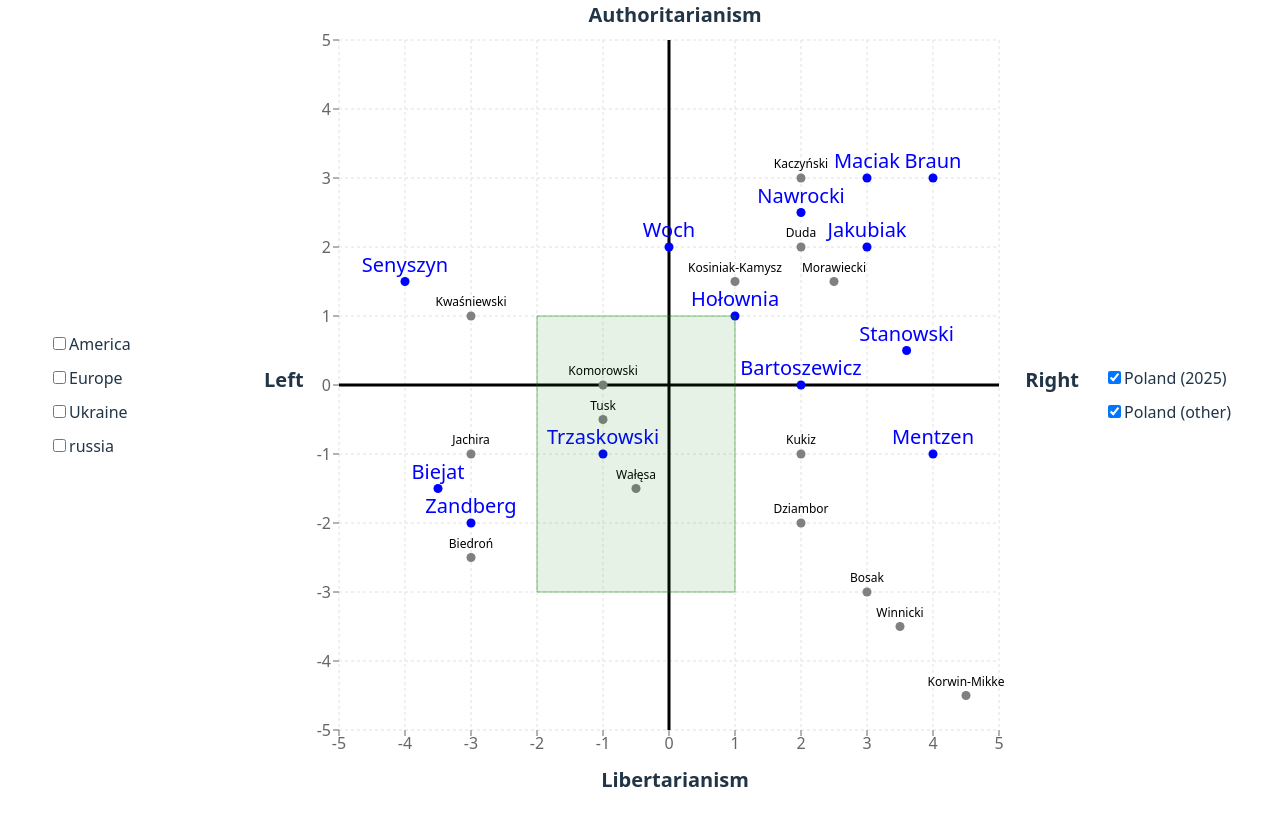
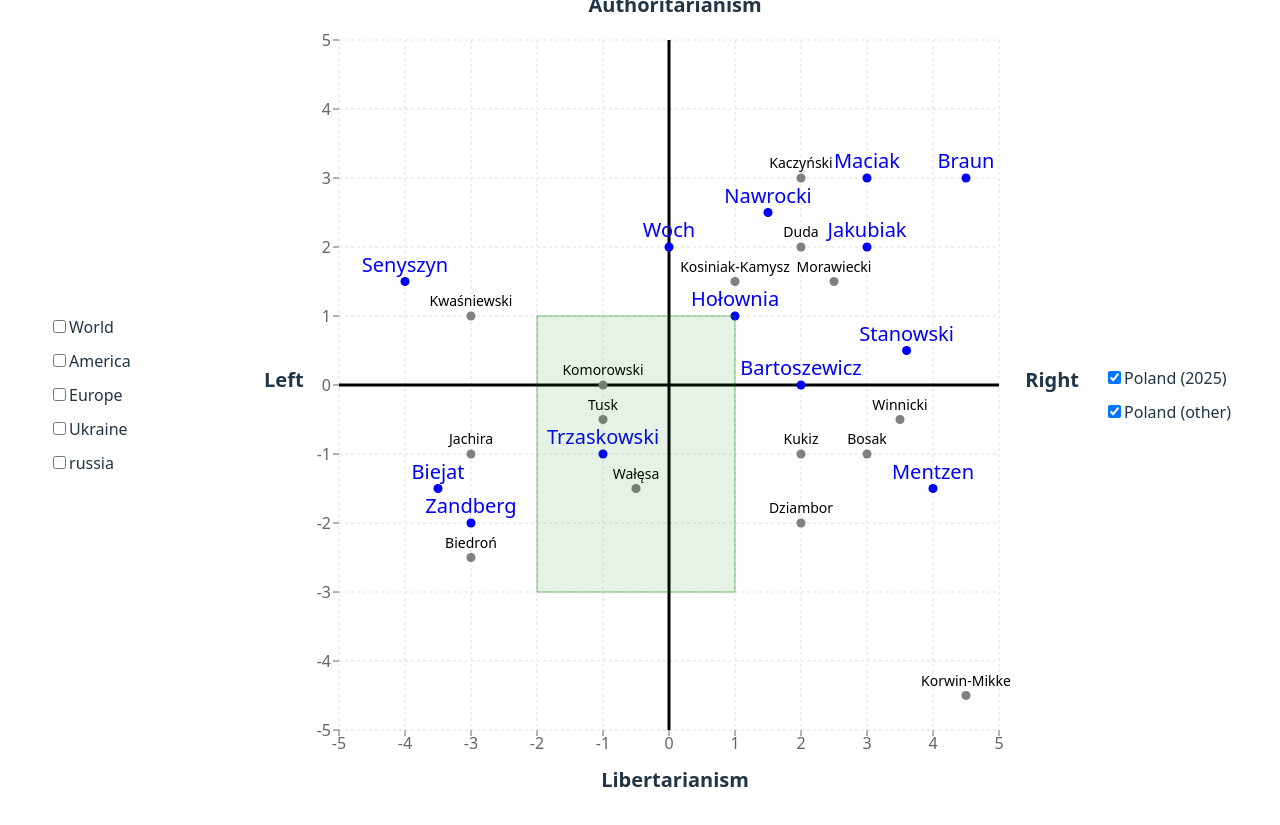
Before and after one commit to alundiak/polityczny-kompas, a React (Vite) app: page / in a window 1280 px wide. Built offline with nearby package versions, Linux system fonts and the light colour scheme.

Commit message:
Small code refactoring and a few data changes

```diff
--- a/src/common/helpers.ts
+++ b/src/common/helpers.ts
@@ -55,6 +55,7 @@ export function findSameCoordinates(data: Person[]) {
 }
 
 export const leftColumnData: DataKind[] = [
+  "world",
   "america",
   "europe",
   "ukraine",
@@ -72,6 +73,9 @@ export const getLabelFromKey = (scatterId: DataKind): string => {
 
     case "polandOther":
       return "Poland (other)";
+
+    case "world":
+      return "World";
 
     case "america":
       return "America";
@@ -117,10 +121,10 @@ export const getDataPointStyleByType = (scatterId: DataKind): CSSProperties => {
       return { fontSize: 20, fill: "blue" };
 
     case "polandOther":
-      return { fontSize: 12 };
+      return { fontSize: 14 };
 
     default:
-      return { fontSize: 12 };
+      return { fontSize: 14 };
   }
 };
 
--- a/src/common/models.ts
+++ b/src/common/models.ts
@@ -1,6 +1,7 @@
 export type DataKind =
   | "poland2025"
   | "polandOther"
+  | "world"
   | "america"
   | "europe"
   | "russia"
@@ -8,7 +9,8 @@ export type DataKind =
   | "world";
 
 export interface Person {
-  name: string;
+  firstName?: string;
+  lastName: string;
   x: number;
   y: number;
 }
--- a/src/components/AxisLabels.tsx
+++ b/src/components/AxisLabels.tsx
@@ -34,7 +34,7 @@ const AxisLabels: React.FC = () => {
       <div
         style={{
           position: "absolute",
-          top: "0px",
+          top: "-10px",
           left: "54.5%",
           transform: "translateX(-50%)",
           fontWeight: "bold",
--- a/src/components/PoliticalCompassChart.tsx
+++ b/src/components/PoliticalCompassChart.tsx
@@ -36,7 +36,7 @@ const PoliticalCompassChart: React.FC<PoliticalCompassChartProps> = (props) => {
       >
         <LabelList
           fill={getDataPointFillByType(scatterId)}
-          dataKey="name"
+          dataKey="lastName"
           position="top"
           style={getDataPointStyleByType(scatterId)}
           // formatter={() => "only-text-formatting"}
--- a/src/data/america.json
+++ b/src/data/america.json
@@ -1,66 +1,66 @@
 [
   {
-    "name": "Trudeau",
+    "lastName": "Trudeau",
     "x": -2.5,
     "y": 1.5
   },
   {
-    "name": "Trump",
+    "lastName": "Trump",
     "x": 3.5,
     "y": 1.5
   },
   {
-    "name": "Musk",
+    "lastName": "Musk",
     "x": 4,
     "y": -2
   },
   {
-    "name": "AOC",
+    "lastName": "AOC",
     "x": -4,
     "y": -3
   },
   {
-    "name": "Sanders",
+    "lastName": "Sanders",
     "x": -4,
     "y": -2.5
   },
   {
-    "name": "Reagan",
+    "lastName": "Reagan",
     "x": 5,
     "y": 0.5
   },
   {
-    "name": "Obama",
+    "lastName": "Obama",
     "x": -2,
     "y": 1
   },
   {
-    "name": "Biden",
+    "lastName": "Biden",
     "x": -1.5,
     "y": 1.5
   },
   {
-    "name": "Clinton",
+    "lastName": "Clinton",
     "x": -1,
     "y": 1
   },
   {
-    "name": "Milei",
+    "lastName": "Milei",
     "x": 5,
     "y": -4
   },
   {
-    "name": "Pinochet",
+    "lastName": "Pinochet",
     "x": 4,
     "y": 4.5
   },
   {
-    "name": "Castro",
+    "lastName": "Castro",
     "x": -4.5,
     "y": 4.5
   },
   {
-    "name": "Guevara",
+    "lastName": "Guevara",
     "x": -4,
     "y": 3
   }
--- a/src/data/europe.json
+++ b/src/data/europe.json
@@ -1,132 +1,143 @@
 [
   {
-    "name": "Mussolini",
-    "x": 4,
+    "lastName": "Hitler",
+    "x": 1,
     "y": 5
   },
   {
-    "name": "Marks",
+    "lastName": "Mussolini",
+    "x": 2,
+    "y": 5
+  },
+  {
+    "lastName": "Marks",
     "x": -5,
     "y": 3
   },
   {
-    "name": "Napoleon",
+    "lastName": "Napoleon",
     "x": 1.5,
     "y": 4.5
   },
   {
-    "name": "Hitler",
-    "x": 5,
-    "y": 5
-  },
-  {
-    "name": "Macron",
+    "lastName": "Macron",
     "x": -0.5,
     "y": -0.5
   },
   {
-    "name": "Sunak",
-    "x": 2,
+    "lastName": "Sunak",
+    "x": 2.5,
     "y": 0.5
   },
   {
-    "name": "Baerbock",
+    "lastName": "Baerbock",
     "x": -2.5,
     "y": -0.5
   },
   {
-    "name": "Kallas",
+    "firstName": "Sahra",
+    "lastName": "Wagenknecht",
+    "x": -2,
+    "y": 3
+  },
+  {
+    "lastName": "Kallas",
     "x": 1,
     "y": -1
   },
   {
-    "name": "Merkel",
+    "lastName": "Merkel",
     "x": 0.5,
-    "y": -1
+    "y": -0.5
   },
   {
-    "name": "Meloni",
-    "x": 3,
-    "y": 2.5
+    "lastName": "Meloni",
+    "x": 2.5,
+    "y": 2
   },
   {
-    "name": "Le Pen",
+    "lastName": "Le Pen",
     "x": 3.5,
     "y": 2.5
   },
   {
-    "name": "Thatcher",
+    "lastName": "Thatcher",
     "x": 5,
     "y": -0.5
   },
   {
-    "name": "Čaputová",
+    "lastName": "Sanna Marin",
+    "x": -1.5,
+    "y": -0.5
+  },
+  {
+    "lastName": "Nausėda",
+    "x": 0.5,
+    "y": -1.5
+  },
+  {
+    "lastName": "Stocker",
+    "x": 1,
+    "y": 0
+  },
+  {
+    "lastName": "Nehammer",
+    "x": 2,
+    "y": 1
+  },
+  {
+    "lastName": "Stubb",
+    "x": 1.5,
+    "y": 0.5
+  },
+  {
+    "lastName": "Čaputová",
     "x": -2,
     "y": -1
   },
   {
-    "name": "Šimečka",
+    "lastName": "Šimečka",
     "x": -2.5,
     "y": -1.5
   },
   {
-    "name": "Fico",
-    "x": 1,
-    "y": 2.5
+    "lastName": "Fico",
+    "x": 1.5,
+    "y": 3.5
   },
   {
-    "name": "Pellegrini",
+    "lastName": "Pellegrini",
     "x": 0,
     "y": 0
   },
   {
-    "name": "Heger",
+    "lastName": "Heger",
     "x": 0.5,
     "y": 0.5
   },
   {
-    "name": "Sanna Marin",
-    "x": -1.5,
-    "y": -0.5
+    "lastName": "Novák",
+    "x": 1,
+    "y": 3
   },
   {
-    "name": "Nausėda",
-    "x": 0.5,
-    "y": -1.5
-  },
-  {
-    "name": "Stocker",
-    "x": 1,
-    "y": 0
-  },
-  {
-    "name": "Nehammer",
-    "x": 2,
-    "y": 1
-  },
-  {
-    "name": "Stubb",
-    "x": 1.5,
-    "y": 0.5
-  },
-  {
-    "name": "Novák",
-    "x": 1.5,
-    "y": 3.5
-  },
-  {
-    "name": "Orbán",
+    "lastName": "Orbán",
     "x": 3.5,
     "y": 3.5
   },
   {
-    "name": "Szentkirályi",
+    "lastName": "Szentkirályi",
     "x": 2.5,
     "y": 3.5
   },
   {
-    "name": "Magyar",
-    "x": 1.5,
-    "y": 1.5
+    "lastName": "Magyar",
+    "x": 1,
+    "y": 2
+  },
+  {
+    "lastName": "Vučić",
+    "x": 2,
+    "y": 2.5
   }
 ]
--- a/src/data/poland2025.json
+++ b/src/data/poland2025.json
@@ -1,67 +1,67 @@
 [
   {
-    "name": "Zandberg",
+    "lastName": "Zandberg",
     "x": -3,
     "y": -2
   },
   {
-    "name": "Senyszyn",
+    "lastName": "Senyszyn",
     "x": -4,
     "y": 1.5
   },
   {
-    "name": "Biejat",
+    "lastName": "Biejat",
     "x": -3.5,
     "y": -1.5
   },
   {
-    "name": "Trzaskowski",
+    "lastName": "Trzaskowski",
     "x": -1,
     "y": -1
   },
   {
-    "name": "Hołownia",
+    "lastName": "Hołownia",
     "x": 1,
     "y": 1
   },
   {
-    "name": "Nawrocki",
-    "x": 2,
+    "lastName": "Nawrocki",
+    "x": 1.5,
     "y": 2.5
   },
   {
-    "name": "Jakubiak",
+    "lastName": "Jakubiak",
     "x": 3,
     "y": 2
   },
   {
-    "name": "Woch",
+    "lastName": "Woch",
     "x": 0,
     "y": 2
   },
   {
-    "name": "Bartoszewicz",
+    "lastName": "Bartoszewicz",
     "x": 2,
     "y": 0
   },
   {
-    "name": "Stanowski",
+    "lastName": "Stanowski",
     "x": 3.6,
     "y": 0.5
   },
   {
-    "name": "Maciak",
+    "lastName": "Maciak",
     "x": 3,
     "y": 3
   },
   {
-    "name": "Mentzen",
+    "lastName": "Mentzen",
     "x": 4,
-    "y": -1
+    "y": -1.5
   },
   {
-    "name": "Braun",
-    "x": 4,
+    "lastName": "Braun",
+    "x": 4.5,
     "y": 3
   }
 ]
--- a/src/data/polandOther.json
+++ b/src/data/polandOther.json
@@ -1,76 +1,76 @@
 [
   {
-    "name": "Kaczyński",
+    "lastName": "Kaczyński",
     "x": 2,
     "y": 3
   },
   {
-    "name": "Duda",
+    "lastName": "Duda",
     "x": 2,
     "y": 2
   },
   {
-    "name": "Morawiecki",
+    "lastName": "Morawiecki",
     "x": 2.5,
     "y": 1.5
   },
   {
-    "name": "Kosiniak-Kamysz",
+    "lastName": "Kosiniak-Kamysz",
     "x": 1,
     "y": 1.5
   },
   {
-    "name": "Kukiz",
+    "lastName": "Kukiz",
     "x": 2,
     "y": -1
   },
   {
-    "name": "Korwin-Mikke",
+    "lastName": "Korwin-Mikke",
     "x": 4.5,
     "y": -4.5
   },
   {
-    "name": "Winnicki",
+    "lastName": "Winnicki",
     "x": 3.5,
-    "y": -3.5
+    "y": -0.5
   },
   {
-    "name": "Bosak",
+    "lastName": "Bosak",
     "x": 3,
-    "y": -3
+    "y": -1
   },
   {
-    "name": "Dziambor",
+    "lastName": "Dziambor",
     "x": 2,
     "y": -2
   },
   {
-    "name": "Wałęsa",
+    "lastName": "Wałęsa",
     "x": -0.5,
     "y": -1.5
   },
   {
-    "name": "Kwaśniewski",
+    "lastName": "Kwaśniewski",
     "x": -3,
     "y": 1
   },
   {
-    "name": "Komorowski",
+    "lastName": "Komorowski",
     "x": -1,
     "y": 0
   },
   {
-    "name": "Tusk",
+    "lastName": "Tusk",
     "x": -1,
     "y": -0.5
   },
   {
-    "name": "Jachira",
+    "lastName": "Jachira",
     "x": -3,
     "y": -1
   },
   {
-    "name": "Biedroń",
+    "lastName": "Biedroń",
     "x": -3,
     "y": -2.5
   }
--- a/src/data/russia.json
+++ b/src/data/russia.json
@@ -1,51 +1,51 @@
 [
   {
-    "name": "Lenin",
+    "lastName": "Lenin",
     "x": -4,
     "y": 3.5
   },
   {
-    "name": "Stalin",
+    "lastName": "Stalin",
     "x": -5,
     "y": 5
   },
   {
-    "name": "Gorbachov",
+    "lastName": "Gorbachov",
     "x": -2.5,
     "y": 2.5
   },
   {
-    "name": "Jelcyn",
+    "lastName": "Jelcyn",
     "x": -1,
     "y": 2
   },
   {
-    "name": "Putin",
+    "lastName": "Putin",
     "x": 3,
-    "y": 5
-  },
-  {
-    "name": "Lukaszenka",
-    "x": 2.5,
     "y": 4.5
   },
   {
-    "name": "Tsikhanouskaya",
+    "lastName": "Lukaszenka",
+    "x": 1,
+    "y": 4
+  },
+  {
+    "lastName": "Tsikhanouskaya",
     "x": 0,
     "y": -2
   },
   {
-    "name": "Machno",
+    "lastName": "Machno",
     "x": -5,
     "y": -5
   },
   {
-    "name": "Niemcow",
+    "lastName": "Niemcow",
     "x": 1,
-    "y": -2
+    "y": -2.5
   },
   {
-    "name": "Kasparow",
+    "lastName": "Kasparow",
     "x": 2,
     "y": -3
   }
--- a/src/data/ukraine.json
+++ b/src/data/ukraine.json
@@ -1,7 +1,7 @@
 [
   {
-    "name": "Zelenskyy",
-    "x": 1,
+    "lastName": "Zelenskyy",
+    "x": 1.5,
     "y": -0.5
   }
 ]
--- a/src/data/world.json
+++ b/src/data/world.json
@@ -1,46 +1,46 @@
 [
   {
-    "name": "Jinping",
+    "lastName": "Jinping",
     "x": -4,
     "y": 4
   },
   {
-    "name": "al-Assad",
+    "lastName": "al-Assad",
     "x": -0.5,
     "y": 4.5
   },
   {
-    "name": "Husejn",
+    "lastName": "Husejn",
     "x": -1.5,
     "y": 4.5
   },
   {
-    "name": "Friedman",
+    "lastName": "Friedman",
     "x": 5,
     "y": 0
   },
   {
-    "name": "Chomsky",
+    "lastName": "Chomsky",
     "x": -5,
     "y": 0
   },
   {
-    "name": "Goldman",
+    "lastName": "Goldman",
     "x": -4,
     "y": -4
   },
   {
-    "name": "Rothbard",
+    "lastName": "Rothbard",
     "x": 5,
     "y": -5
   },
   {
-    "name": "Paul",
+    "lastName": "Paul",
     "x": 4,
     "y": -4
   },
   {
-    "name": "Snowden",
+    "lastName": "Snowden",
     "x": 0,
     "y": -5
   }
```
